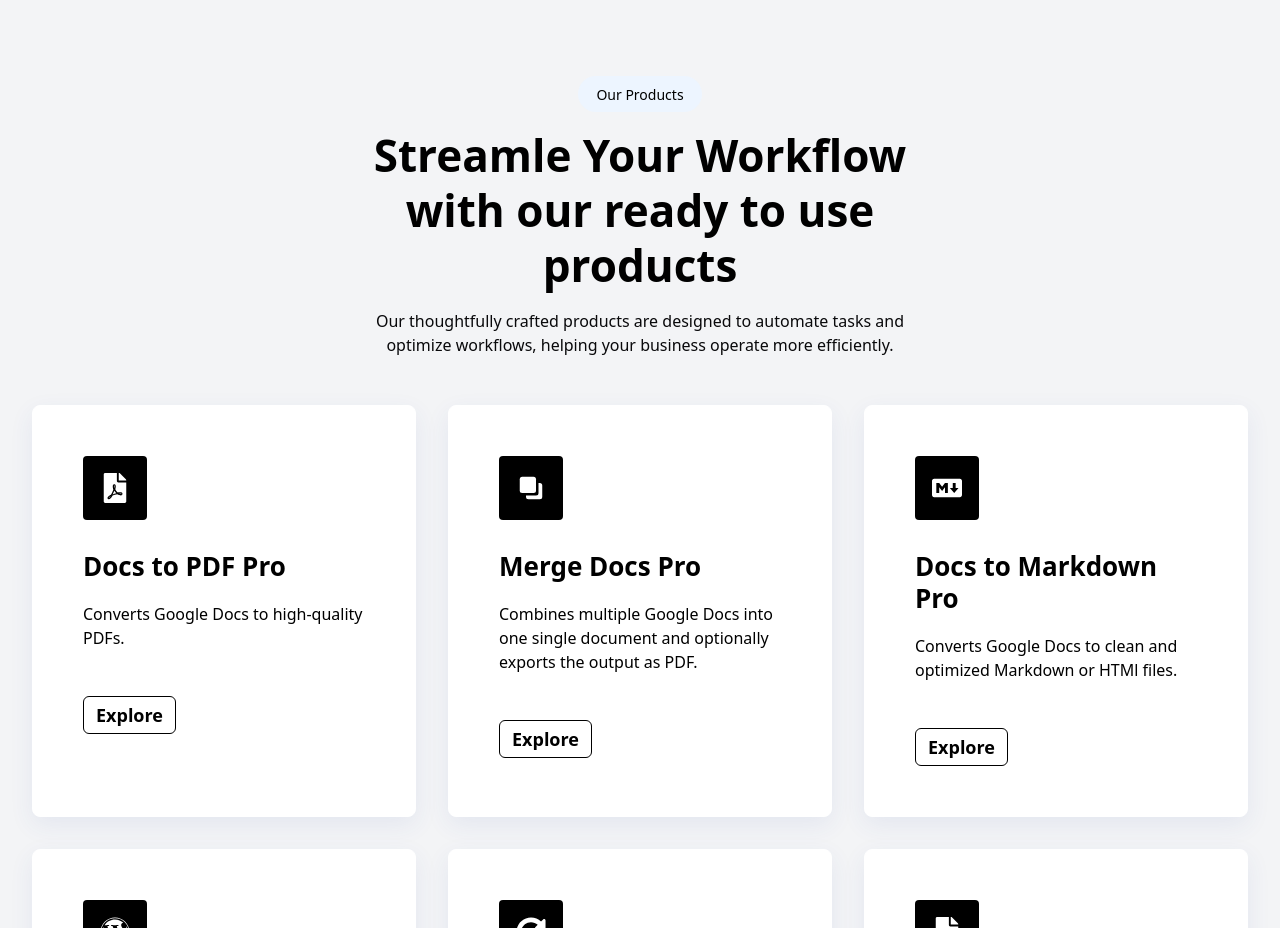
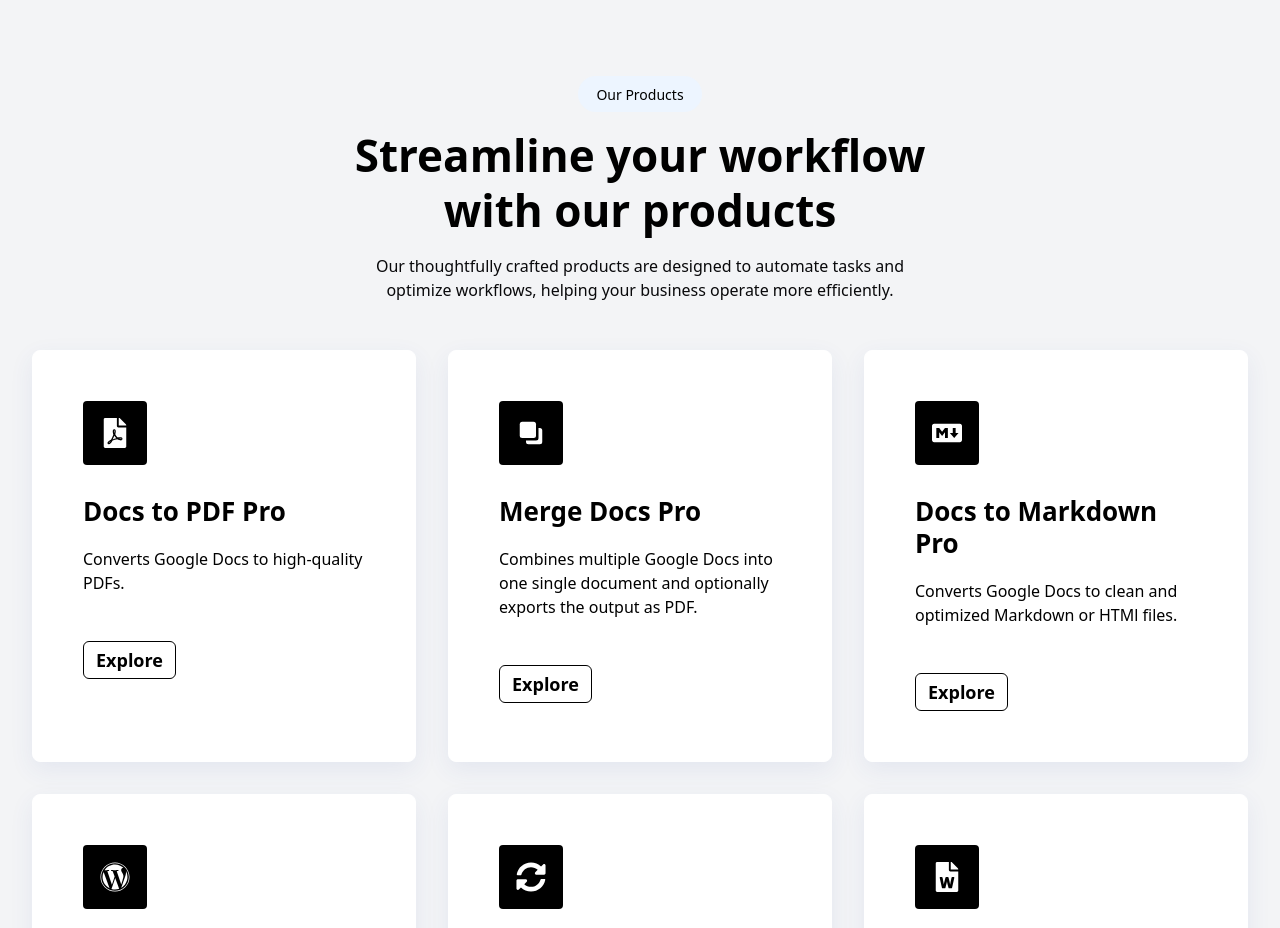
Before and after one commit to thinksolv/Thinksolv-website-home, a Next.js app: page / in a window 1280 px wide. Shown: the part 1700-2628 px from the top of the page. Built offline with nearby package versions, Linux system fonts and the light colour scheme.

Commit message:
Spelling correction

```diff
--- a/src/components/Products/index.tsx
+++ b/src/components/Products/index.tsx
@@ -11,7 +11,7 @@ const Product = () => {
         <SectionHeader
           headerInfo={{
             title: "Our Products",
-            subtitle: "Streamle Your Workflow with our ready to use products",
+            subtitle: "Streamline your workflow with our products",
             description: "Our thoughtfully crafted products are designed to automate tasks and optimize workflows, helping your business operate more efficiently.",
           }}
         />
```
